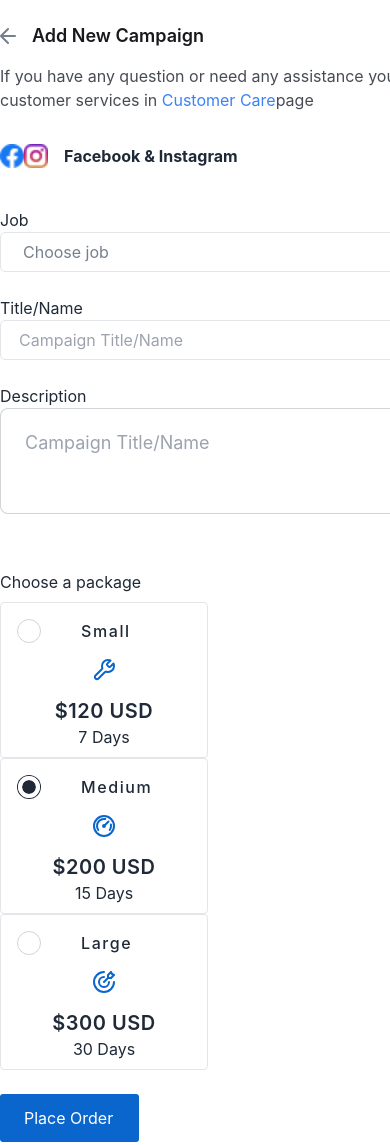
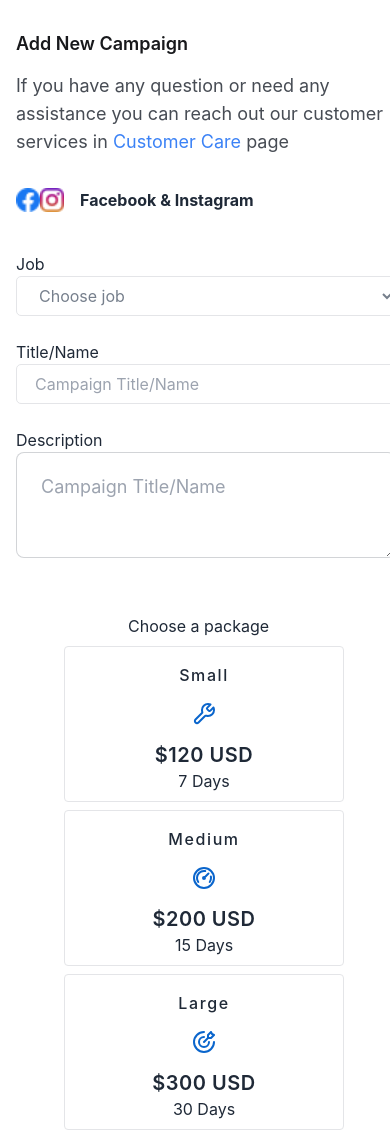
Before and after one commit to muktaranidas/Add-New-Campaign-17.04.2023, a plain HTML site: page index.html in a window 390 px wide. Shown: the top 1145 px of the page. Drawn offline with nearby package versions, Linux system fonts and the light colour scheme.

Commit message:
complete

```diff
--- a/index.html
+++ b/index.html
@@ -5,6 +5,7 @@
     <meta http-equiv="X-UA-Compatible" content="IE=edge" />
     <meta name="viewport" content="width=device-width, initial-scale=1.0" />
     <title>Add New Campaign</title>
+    <!-- style css -->
     <link rel="stylesheet" href="style.css" />
     <!-- Font Awesome CDN -->
     <link
@@ -19,24 +20,27 @@
       rel="stylesheet"
       type="text/css"
     />
+    <!-- Font Awesome Kit -->
     <script
       src="https://kit.fontawesome.com/d87bad91ac.js"
       crossorigin="anonymous"
     ></script>
   </head>
   <body>
-    <section class="py-6 max-w-[1200px] mx-auto">
+    <section class="max-w-[1200px] mx-auto py-8">
       <div>
         <div class="flex flex-row">
-          <img src="/add.svg" alt="" />
+          <img src="/add.svg" alt="" class="hidden lg:flex" />
           <h1 class="add-new-campaign ml-4">Add New Campaign</h1>
         </div>
-        <p class="desription mt-4 mb-8">
+        <p
+          class="desription mt-4 mb-8 ml-4 lg:ml-0 text-lg lg:text-base w-[400px] lg:w-[536px] lg:h-[48px]"
+        >
           If you have any question or need any assistance you can reach out our
           customer services in
-          <a href="#" class="text-blue-500">Customer Care</a>page
+          <a href="#" class="text-blue-500">Customer Care</a> page
         </p>
-        <div class="my-4 flex flex-row">
+        <div class="my-4 ml-4 lg:ml-0 flex flex-row">
           <div>
             <img src="./facebook.png" alt="" class="w-6" />
           </div>
@@ -48,36 +52,40 @@
         novalidate=""
         class="flex flex-col py-6 space-y-6 md:py-0 ng-untouched ng-pristine ng-valid"
       >
-        <label class="block">
+        <label class="block ml-4 lg:ml-0">
           <span class="mb-1">Job</span>
-          <select class="block select-field">
+          <select
+            class="block select-field w-[380px] h-[40px] lg:w-[648px] lg:h-[40px]"
+          >
             <option disabled selected>Choose job</option>
             <option>MERN Stack</option>
           </select>
         </label>
-        <label class="block">
+        <label class="block ml-4 lg:ml-0">
           <span class="mb-1">Title/Name</span>
           <input
             type="text"
             placeholder="Campaign Title/Name"
-            class="block select-field"
+            class="block select-field w-[380px] h-[40px] lg:w-[648px] lg:h-[40px]"
           />
         </label>
-        <label class="block">
+        <label class="block ml-4 lg:ml-0">
           <span class="mb-1">Description</span>
           <textarea
             type="text"
             placeholder="Campaign Title/Name"
-            class="block textarea textarea-bordered textarea-lg textarea-field"
+            class="block textarea textarea-bordered textarea-lg textarea-field w-[380px] lg:w-[648px]"
           ></textarea>
         </label>
       </form>
       <div class="py-6 max-w-[648px]">
-        <h2 class="py-2">Choose a package</h2>
-        <div class="grid grid-cols-1 lg:grid-cols-3">
-          <div class="package-div border text-center">
-            <div class="flex flex-row space-x-10">
-              <input type="radio" name="radio-1" class="radio" />
+        <h2 class="py-2 ml-32 lg:ml-0">Choose a package</h2>
+        <div class="grid grid-cols-1 lg:grid-cols-3 sm:ml-4 lg:ml-0 gap-2">
+          <div
+            class="package-div border text-center w-[280px] lg:w-full ml-16 lg:ml-0"
+          >
+            <div class="">
+              <!-- <input type="radio" name="radio-1" class="radio" /> -->
               <span
                 class="block text-md text-center font-medium tracking-widest dark:text-violet-400"
                 >Small</span
@@ -87,9 +95,11 @@
             <h2 class="text-xl font-semibold tracking-wide">$120 USD</h2>
             <p>7 Days</p>
           </div>
-          <div class="package-div border text-center">
-            <div class="flex flex-row space-x-10">
-              <input type="radio" name="radio-1" class="radio" checked />
+          <div
+            class="package-div border text-center w-[280px] lg:w-full ml-16 lg:ml-0"
+          >
+            <div class="">
+              <!-- <input type="radio" name="radio-1" class="radio" checked /> -->
               <span
                 class="block text-md text-center font-medium tracking-widest dark:text-violet-400"
                 >Medium</span
@@ -99,9 +109,11 @@
             <h2 class="text-xl font-semibold tracking-wide">$200 USD</h2>
             <p>15 Days</p>
           </div>
-          <div class="package-div border text-center">
-            <div class="flex flex-row space-x-10">
-              <input type="radio" name="radio-1" class="radio" />
+          <div
+            class="package-div border text-center w-[280px] lg:w-full ml-16 lg:ml-0"
+          >
+            <div class="">
+              <!-- <input type="radio" name="radio-1" class="radio" /> -->
               <span
                 class="block text-md text-center font-medium tracking-widest dark:text-violet-400"
                 >Large</span
@@ -113,7 +125,9 @@
           </div>
         </div>
       </div>
-      <button class="flex flex-row items-center button">Place Order</button>
+      <button class="flex flex-row items-center ml-36 lg:ml-0 button">
+        Place Order
+      </button>
     </section>
   </body>
 </html>
--- a/style.css
+++ b/style.css
@@ -5,7 +5,6 @@
 .add-new-campaign {
   width: 944px;
   height: 24px;
-
   font-style: normal;
   font-weight: 600;
   font-size: 18px;
@@ -16,26 +15,16 @@
   flex-grow: 1;
 }
 .desription {
-  width: 536px;
-  height: 48px;
-
   font-style: normal;
   font-weight: 400;
-  font-size: 16px;
   line-height: 24px;
   color: #474c54;
-  flex: none;
-  order: 1;
-  flex-grow: 0;
 }
 .select-field {
   box-sizing: border-box;
-  width: 648px;
-  height: 40px;
   background: #ffffff;
   border: 1px solid #e4e5e8;
   border-radius: 5px;
-  flex: none;
   order: 1;
   align-self: stretch;
   flex-grow: 0;
@@ -50,10 +39,8 @@
   background: #ffffff;
   border: 1px solid #e4e5e8;
   border-radius: 5px;
-  flex: none;
   order: 1;
   align-self: stretch;
-  flex-grow: 0;
   color: #767f8c;
   padding-left: 18px;
   /* padding-bottom: 16px; */
```
